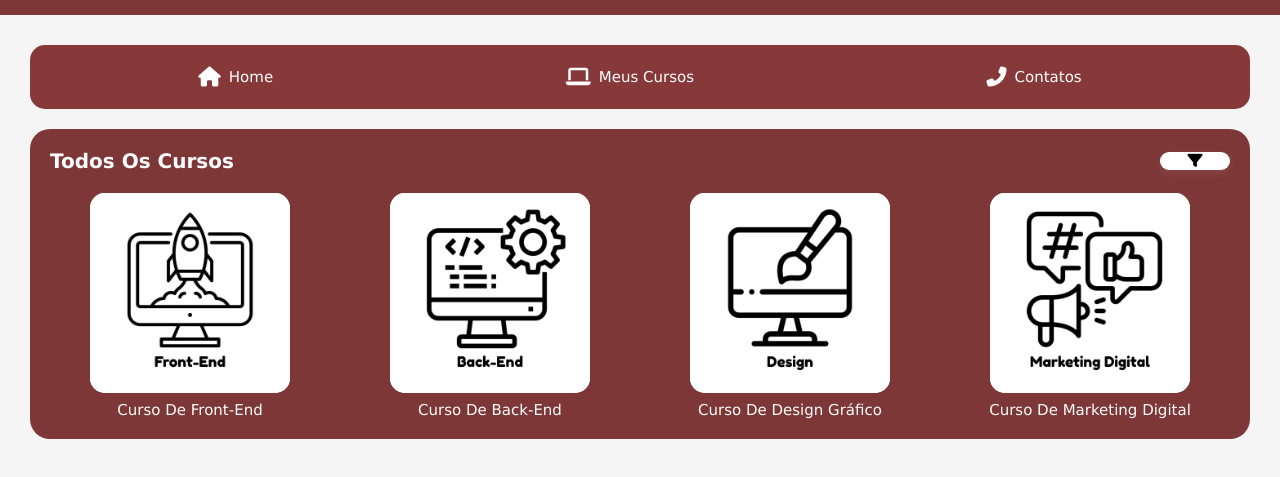
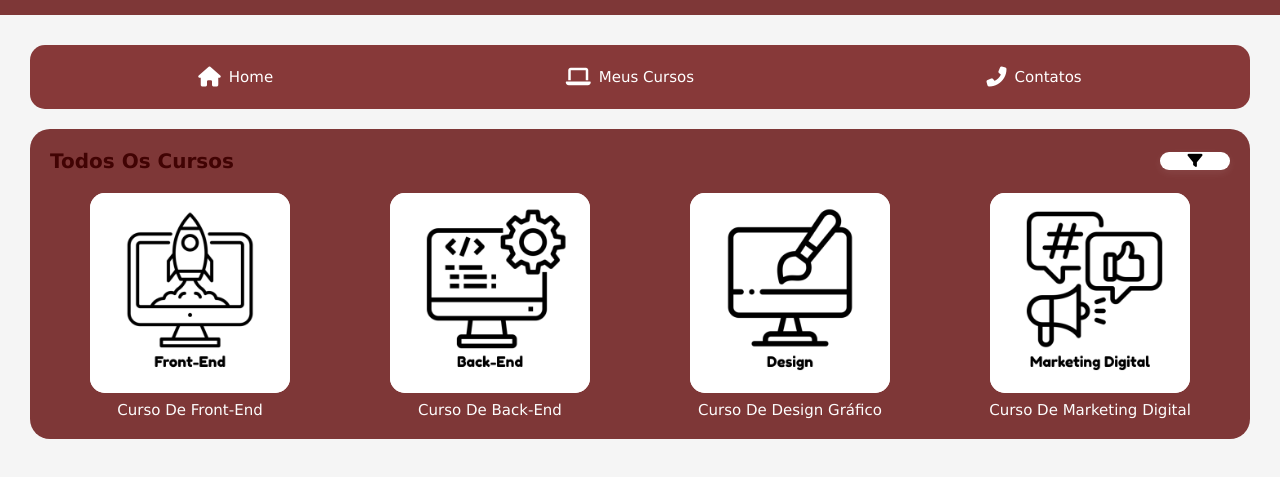
Before and after one commit to Astsantos/TechEdu, a website: page ui/pages/index.html in a window 1280 px wide. Shown: the part 95-572 px from the top of the page. Drawn offline with Linux system fonts and the light colour scheme.

Commit message:
Add files via upload

```diff
--- a/ui/style/style.css
+++ b/ui/style/style.css
@@ -577,17 +577,6 @@ margin-bottom:2rem;
     margin-top: 2rem;
 }
 
-    /*parte lateral
-
-.chat-sidebar{
-    width: 40rem;
-    height: 65rem;
-    background: #7E3737;
-    border-radius: 1.5rem;
-    padding: 1rem;
-
-}*/
-
     /*mensagens*/
 
 #historic {
@@ -738,6 +727,10 @@ margin-bottom:2rem;
 
 .btn-submit:hover{
     cursor: pointer;
+}
+
+.top-bar h3{
+    color: #410303;
 }
 
 /*area do aluno*/
```
